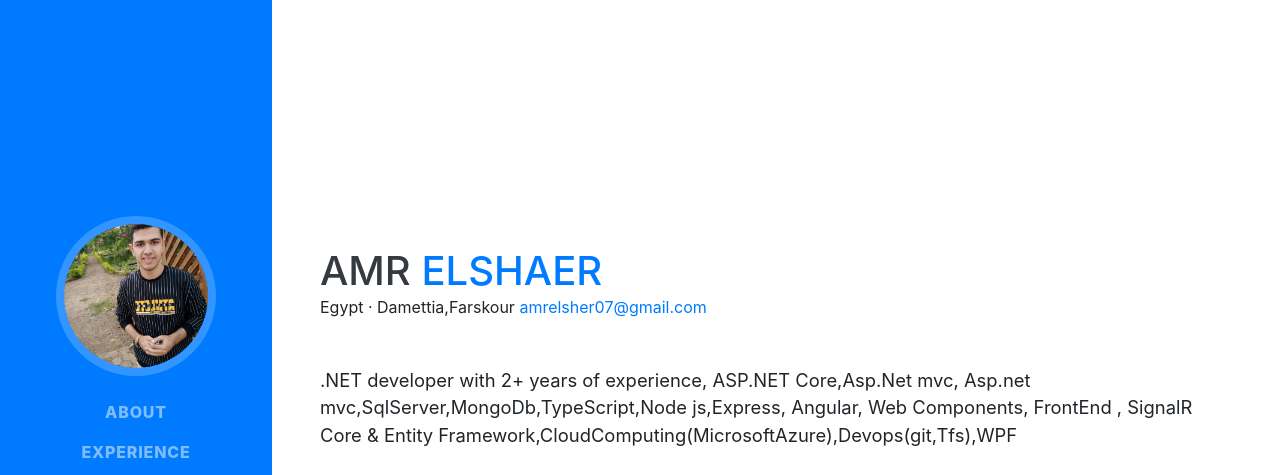
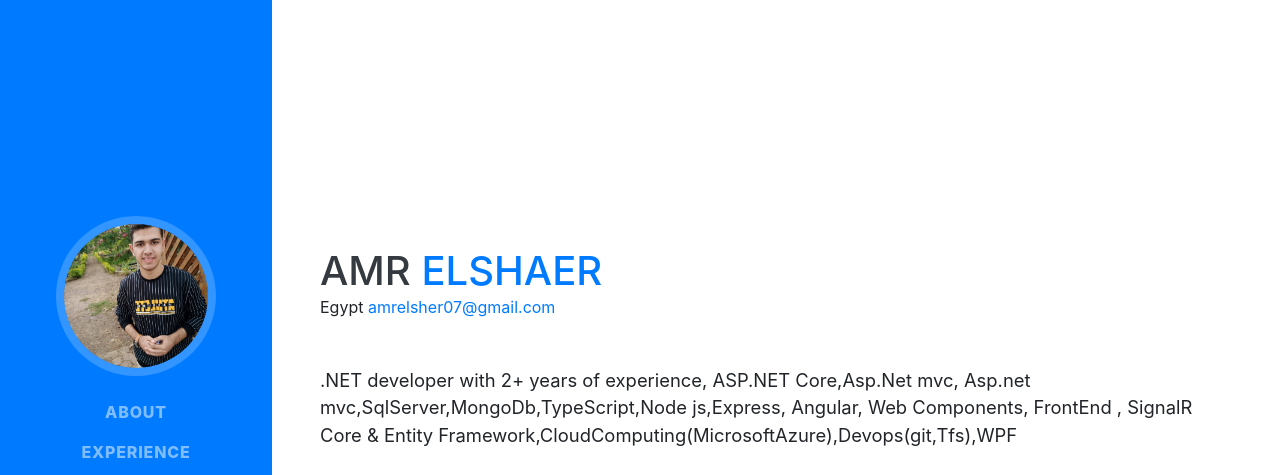
Before and after one commit to AmrElshaer/AmrElshaer.github.io, a website with bundled scripts: page index.html in a window 1280 px wide. Shown: the top 475 px of the page. Built offline with nearby package versions, Linux system fonts and the light colour scheme; a web font is replaced by a local one.

Commit message:
save udpate

```diff
--- a/index.html
+++ b/index.html
@@ -64,7 +64,7 @@
         <h1 class="mb-0">Amr
           <span class="text-primary">Elshaer</span>
         </h1>
-        <div class="mb-5">Egypt · Damettia,Farskour
+        <div class="mb-5">Egypt
             <a href="amrelsher07@gmail.com">amrelsher07@gmail.com</a>
         </div>
         <p class="lead mb-5">.NET developer with 2+ years of experience, ASP.NET Core,Asp.Net mvc, Asp.net mvc,SqlServer,MongoDb,TypeScript,Node js,Express, Angular, Web Components, FrontEnd , SignalR Core & Entity Framework,CloudComputing(MicrosoftAzure),Devops(git,Tfs),WPF</p>
```
